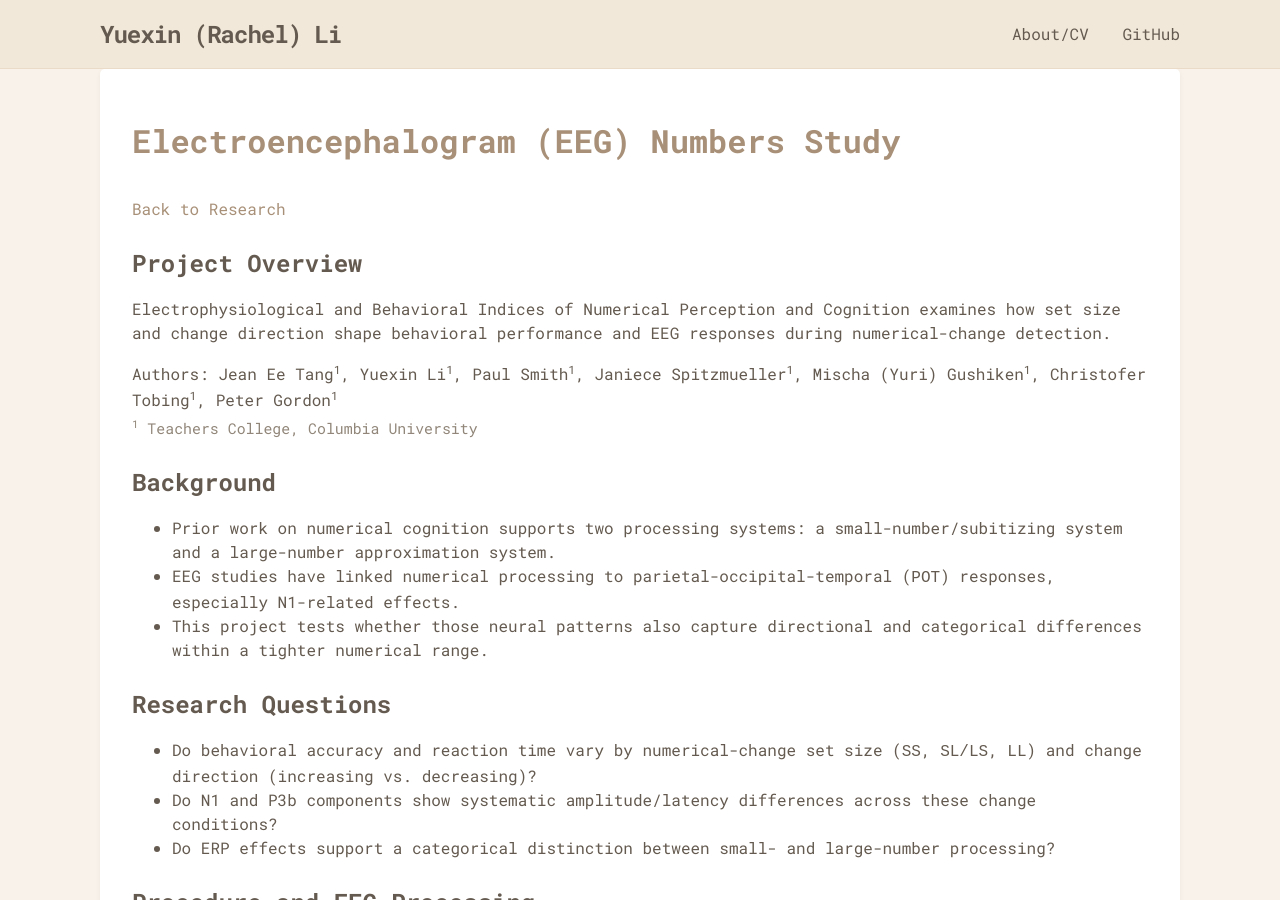
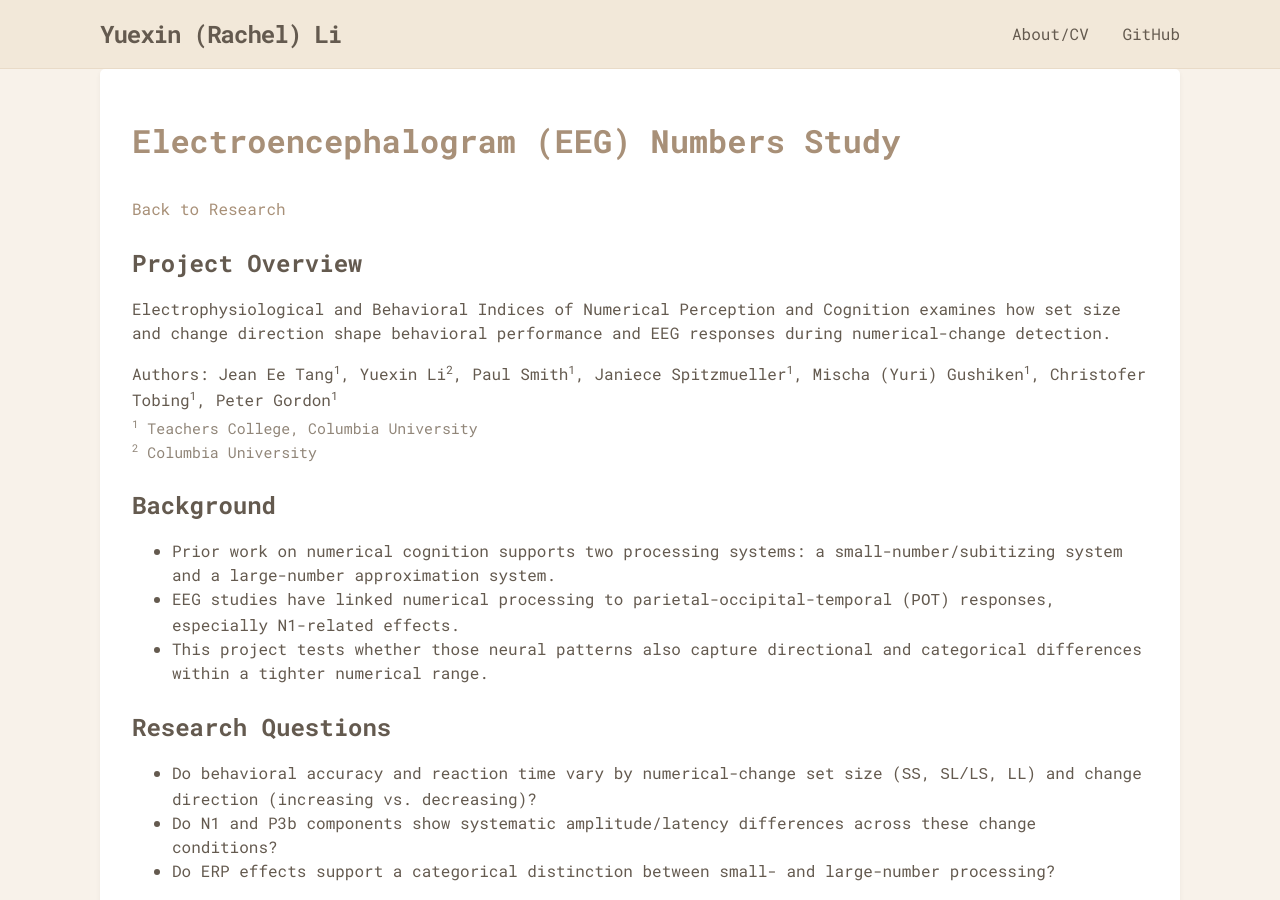
Before and after one commit to yuexin-li-7/yuexin-li-7.github.io, a Jekyll site: the page built from research/eeg-numbers-study.md, in a window 1280 px wide and 900 px high. Built offline with Jekyll 4.4.1, drawn with Linux system fonts in a browser that asks for light colours.

Commit message:
Adjust EEG author affiliations for Yuexin Li

```diff
--- a/research/eeg-numbers-study.md
+++ b/research/eeg-numbers-study.md
@@ -10,8 +10,8 @@ permalink: /research/eeg-numbers-study/
 
 Electrophysiological and Behavioral Indices of Numerical Perception and Cognition examines how set size and change direction shape behavioral performance and EEG responses during numerical-change detection.
 
-<div class="project-authors">Authors: Jean Ee Tang<sup>1</sup>, Yuexin Li<sup>1</sup>, Paul Smith<sup>1</sup>, Janiece Spitzmueller<sup>1</sup>, Mischa (Yuri) Gushiken<sup>1</sup>, Christofer Tobing<sup>1</sup>, Peter Gordon<sup>1</sup></div>
-<div class="project-affiliations"><sup>1</sup> Teachers College, Columbia University</div>
+<div class="project-authors">Authors: Jean Ee Tang<sup>1</sup>, Yuexin Li<sup>2</sup>, Paul Smith<sup>1</sup>, Janiece Spitzmueller<sup>1</sup>, Mischa (Yuri) Gushiken<sup>1</sup>, Christofer Tobing<sup>1</sup>, Peter Gordon<sup>1</sup></div>
+<div class="project-affiliations"><sup>1</sup> Teachers College, Columbia University<br><sup>2</sup> Columbia University</div>
 
 ## Background
 
```
